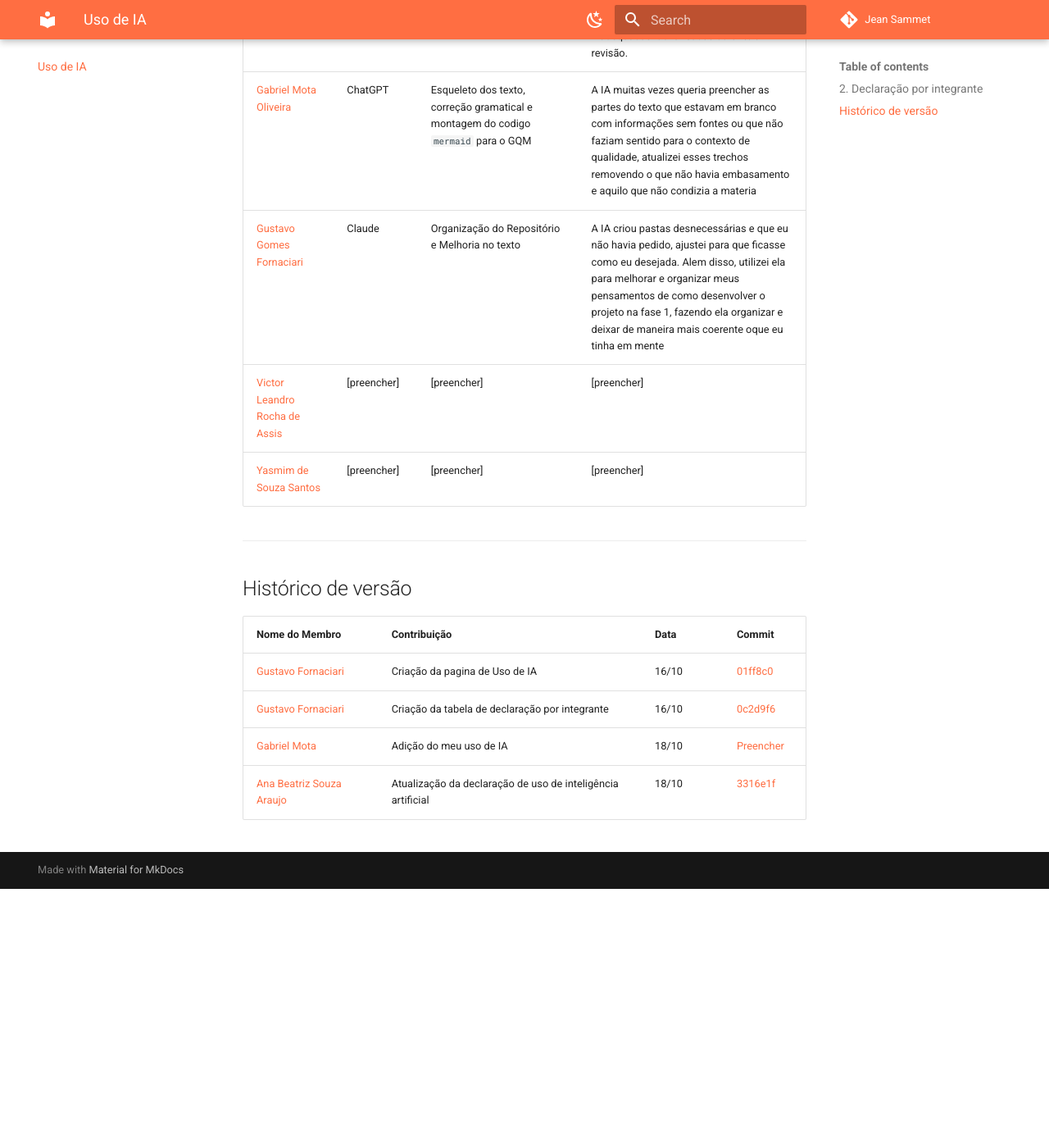
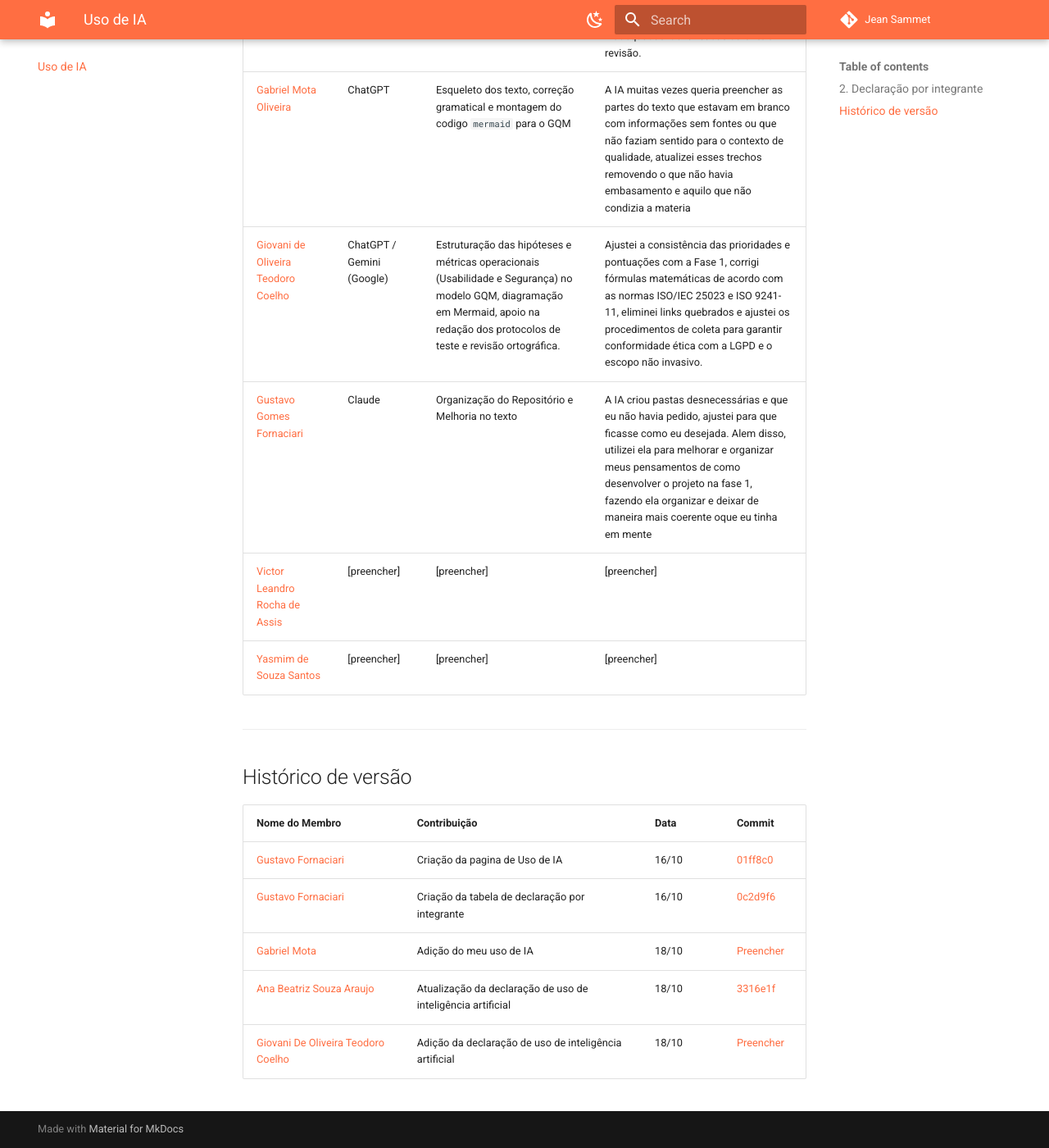
Before and after one commit to FCTE-Qualidade-de-Software-1/2026-2_T02_JEAN_SAMMET, an MkDocs documentation site: the page built from docs/usoDeIA/IA.md, in a window 1280 px wide and 1400 px high, scrolled down 491 px. Shown: the whole window at 82% size. Built offline with MkDocs 1.6.1 and Material for MkDocs 9.7.7, drawn with Linux system fonts in a browser that asks for light colours; comment, search, counter and statistics services are not loaded; before the commit the page ends 1575 px from its top, so only the background shows below that.

Commit message:
docs: padronizando as referencias com base no arquivo das metricas funcionais e adicionando minha parte no uso de IA

```diff
--- a/docs/usoDeIA/IA.md
+++ b/docs/usoDeIA/IA.md
@@ -7,9 +7,10 @@ Aqui dividimos o uso de IA para todos os integrantes do grupo
 | :--- | :--- | :--- | :--- |
 | [Ana Beatriz Souza Araujo](https://github.com/AnnaBeatrizAraujo) | Gemini (Google) | Utilizei a ferramenta para organizar os Modelos de Informação do PSM/CID, formatar as tabelas e revisar a ortografia e a gramática da documentação. | Revisei as fórmulas e os critérios de decisão, ajustei os termos utilizados ao contexto do repositório Git do projeto e conferi os conceitos com base na literatura do PSM. Também corrigi inconsistências e formatações inadequadas identificadas durante a revisão. |
 | [Gabriel Mota Oliveira](https://github.com/Gabro-MO) | ChatGPT | Esqueleto dos texto, correção gramatical e montagem do codigo `mermaid` para o GQM | A IA muitas vezes queria preencher as partes do texto que estavam em branco com informações sem fontes ou que não faziam sentido para o contexto de qualidade, atualizei esses trechos removendo o que não havia embasamento e aquilo que não condizia a materia |
+| [Giovani de Oliveira Teodoro Coelho](https://github.com/Gotc2607) | ChatGPT / Gemini (Google) | Estruturação das hipóteses e métricas operacionais (Usabilidade e Segurança) no modelo GQM, diagramação em Mermaid, apoio na redação dos protocolos de teste e revisão ortográfica. | Ajustei a consistência das prioridades e pontuações com a Fase 1, corrigi fórmulas matemáticas de acordo com as normas ISO/IEC 25023 e ISO 9241-11, eliminei links quebrados e ajustei os procedimentos de coleta para garantir conformidade ética com a LGPD e o escopo não invasivo. |
 | [Gustavo Gomes Fornaciari](https://github.com/gugofo) | Claude | Organização do Repositório e Melhoria no texto | A IA criou pastas desnecessárias e que eu não havia pedido, ajustei para que ficasse como eu desejada. Alem disso, utilizei ela para melhorar e organizar meus pensamentos de como desenvolver o projeto na fase 1, fazendo ela organizar e deixar de maneira mais coerente oque eu tinha em mente |
 | [Victor Leandro Rocha de Assis](https://github.com/VitorlagesNA) | [preencher] | [preencher] | [preencher] |
-| [Yasmim de Souza Santos](https://github.com/eii-yahs) | [preencher] | [preencher] | [preencher] | [preencher] |
+| [Yasmim de Souza Santos](https://github.com/eii-yahs) | [preencher] | [preencher] | [preencher] |
 
 ---
 
@@ -21,3 +22,4 @@ Aqui dividimos o uso de IA para todos os integrantes do grupo
 | [Gustavo Fornaciari](https://github.com/GUGOFO) | Criação da tabela de declaração por integrante | 16/10 | [0c2d9f6](https://github.com/FCTE-Qualidade-de-Software-1/2026-2_T02_JEAN_SAMMET/commit/0c2d9f6fde47aac27495fd2db2f1bc4ddf610677) |
 | [Gabriel Mota](https://github.com/Gabro-MO) | Adição do meu uso de IA | 18/10 | [Preencher]() |
 | [Ana Beatriz Souza Araujo](https://github.com/AnnaBeatrizAraujo) | Atualização da declaração de uso de inteligência artificial | 18/10 | [3316e1f](https://github.com/FCTE-Qualidade-de-Software-1/2026-2_T02_JEAN_SAMMET/commit/3316e1f059c4d039606cb813ef5fa96c00d5d17e) |
+| [Giovani De Oliveira Teodoro Coelho](https://github.com/Gotc2607) | Adição da declaração de uso de inteligência artificial | 18/10 | [Preencher]() |
--- a/mkdocs.yml
+++ b/mkdocs.yml
@@ -28,6 +28,7 @@ nav:
             - Usabilidade: fases/fase2/operacionais/usabilidade.md
             - Segurança: fases/fase2/operacionais/seguranca.md
             - Protocolo de Coleta e Teste: fases/fase2/operacionais/protocolo.md
+            - Referências: fases/fase2/operacionais/referencias.md
 
   - Gestão do Projeto:
     - Visão Geral: gestaoProjeto/psm-cid.md
```
Also changed, not shown: docs/fases/fase2/metricasOperacionais.md (+2 -1 lines), docs/fases/fase2/operacionais/referencias.md (added, +37 -0 lines), docs/fases/fase2/operacionais/visaoGeral.md (+2 -1 lines).
